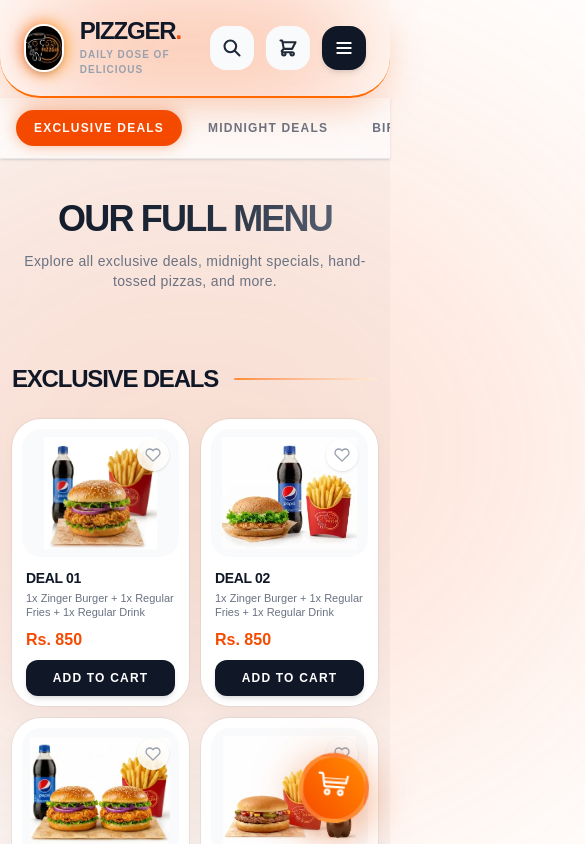
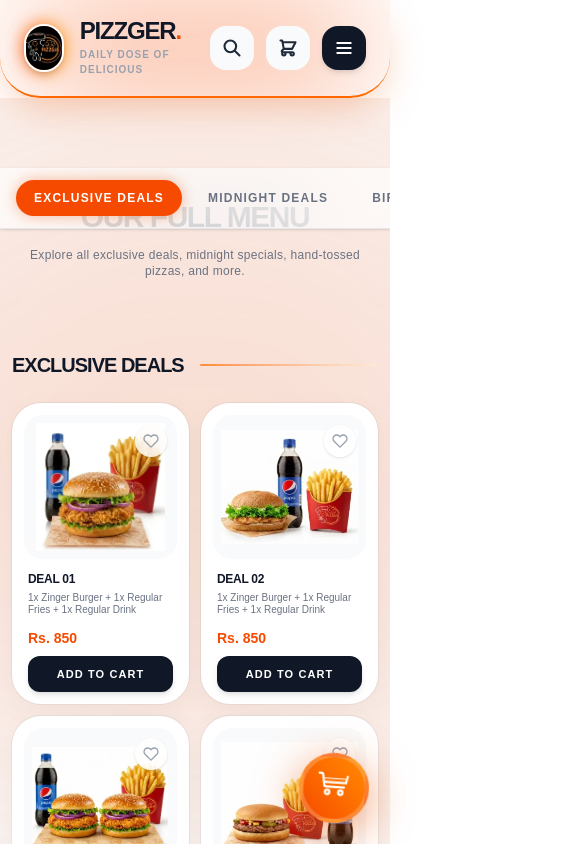
Before and after one commit to pizzgerrawalpindi-maker/premium-food-website, a Next.js app: page /menu in a window 390 px wide. Shown: the top 844 px of the page, 585 px wide, since content can reach past the window. Built offline with nearby package versions, Linux system fonts and the light colour scheme.

Commit message:
Update changes

```diff
--- a/src/app/menu/page.js
+++ b/src/app/menu/page.js
@@ -220,10 +220,10 @@
       : price;
 
     return (
-      <div className="group relative bg-white dark:bg-[#1c1410]/70 dark:backdrop-blur-xl rounded-[1.8rem] sm:rounded-[2.5rem] p-2.5 sm:p-3 flex flex-col shadow-[0_8px_30px_rgb(0,0,0,0.04)] dark:shadow-[0_10px_30px_rgba(234,88,12,0.1)] hover:shadow-[0_20px_50px_rgb(0,0,0,0.12)] hover:-translate-y-1.5 transition-all duration-300 ring-1 ring-gray-900/5 dark:ring-orange-500/20">
+      <div className="group relative bg-white dark:bg-[#1c1410]/70 dark:backdrop-blur-xl rounded-[1.8rem] sm:rounded-[2.5rem] p-3 sm:p-4 flex flex-col shadow-[0_8px_30px_rgb(0,0,0,0.04)] dark:shadow-[0_10px_30px_rgba(234,88,12,0.1)] hover:shadow-[0_20px_50px_rgb(0,0,0,0.12)] hover:-translate-y-1.5 transition-all duration-300 ring-1 ring-gray-900/5 dark:ring-orange-500/20 w-full max-w-sm mx-auto">
 
         {/* Top Image Area */}
-        <div className="w-full h-32 sm:h-48 bg-gray-50 dark:bg-[#18110e] rounded-[1.2rem] sm:rounded-[1.5rem] relative overflow-hidden mb-3 sm:mb-4 flex items-center justify-center p-2">
+        <div className="w-full h-36 sm:h-48 bg-gray-50 dark:bg-[#18110e] rounded-[1.2rem] sm:rounded-[1.5rem] relative overflow-hidden mb-3 sm:mb-4 flex items-center justify-center p-2">
           <img
             src={`/${imageNum}.webp`}
             alt={title}
@@ -247,16 +247,16 @@
 
         {/* Bottom Content Area */}
         <div className="flex flex-col flex-grow px-1">
-          <h3 className="font-black text-gray-900 dark:text-white text-sm sm:text-lg uppercase tracking-tight leading-snug">{title}</h3>
-          <p className="text-[11px] sm:text-sm text-gray-500 dark:text-orange-200/70 mt-1 sm:mt-2 font-medium leading-tight sm:leading-snug line-clamp-2 min-h-[30px] sm:min-h-[40px]">
+          <h3 className="font-black text-gray-900 dark:text-white text-xs sm:text-lg uppercase tracking-tight leading-snug">{title}</h3>
+          <p className="text-[10px] sm:text-sm text-gray-500 dark:text-orange-200/70 mt-1 sm:mt-2 font-medium leading-tight sm:leading-snug line-clamp-2 min-h-[28px] sm:min-h-[40px]">
             {description}
           </p>
 
-          <div className="mt-1 sm:mt-2 mb-2 sm:mb-3 min-h-[26px] sm:min-h-[32px] flex items-end">
+          <div className="mt-1 sm:mt-2 mb-2 sm:mb-3 min-h-[24px] sm:min-h-[32px] flex items-end">
             {displayPrice ? (
-               <span className="text-orange-600 dark:text-orange-400 font-black text-base sm:text-xl">{displayPrice}</span>
+               <span className="text-orange-600 dark:text-orange-400 font-black text-sm sm:text-xl">{displayPrice}</span>
             ) : (
-               <span className="text-[10px] sm:text-sm font-bold text-gray-400 dark:text-orange-200/50 uppercase tracking-widest">Select Size</span>
+               <span className="text-[9px] sm:text-sm font-bold text-gray-400 dark:text-orange-200/50 uppercase tracking-widest">Select Size</span>
             )}
           </div>
 
@@ -266,7 +266,7 @@
               <select
                 value={selectedSize}
                 onChange={(e) => { setSelectedSize(e.target.value); setError(false); }}
-                className={`w-full p-2 sm:p-2.5 rounded-xl border-2 text-xs sm:text-sm font-bold bg-gray-50 dark:bg-[#120D0A] text-gray-700 dark:text-orange-100 outline-none transition-colors appearance-none cursor-pointer ${
+                className={`w-full p-2 sm:p-2.5 rounded-xl border-2 text-[11px] sm:text-sm font-bold bg-gray-50 dark:bg-[#120D0A] text-gray-700 dark:text-orange-100 outline-none transition-colors appearance-none cursor-pointer ${
                   error ? 'border-red-500 ring-1 ring-red-500' : 'border-gray-200 dark:border-orange-500/30 focus:border-orange-500 hover:bg-gray-100 dark:hover:bg-[#18110e]'
                 }`}
               >
@@ -278,13 +278,13 @@
               <div className="absolute right-2.5 top-1/2 -translate-y-1/2 pointer-events-none">
                 <svg className="w-3.5 h-3.5 sm:w-4 sm:h-4 text-gray-400 dark:text-orange-200/60" fill="none" stroke="currentColor" viewBox="0 0 24 24"><path strokeLinecap="round" strokeLinejoin="round" strokeWidth="2" d="M19 9l-7 7-7-7"></path></svg>
               </div>
-              {error && <span className="absolute -top-4 right-1 text-[10px] text-red-500 font-black tracking-widest uppercase bg-white dark:bg-[#120D0A] px-1">Required!</span>}
+              {error && <span className="absolute -top-4 right-1 text-[9px] text-red-500 font-black tracking-widest uppercase bg-white dark:bg-[#120D0A] px-1">Required!</span>}
             </div>
           )}
 
           <button
             onClick={handleAddToCartClick}
-            className={`mt-auto w-full font-bold py-2.5 sm:py-3.5 rounded-xl uppercase tracking-widest text-xs sm:text-sm transition-all active:scale-95 shadow-md hover:shadow-lg cursor-pointer ${
+            className={`mt-auto w-full font-bold py-2.5 sm:py-3.5 rounded-xl uppercase tracking-widest text-[11px] sm:text-sm transition-all active:scale-95 shadow-md hover:shadow-lg cursor-pointer ${
               addedEffect ? 'bg-green-600 text-white' : 'bg-gray-900 dark:bg-orange-600 hover:bg-black dark:hover:bg-orange-700 text-white'
             }`}
           >
@@ -297,7 +297,7 @@
 
   const SectionHeader = ({ title, subtitle }) => (
     <div className="flex items-center gap-4 sm:gap-6 mb-6 sm:mb-8">
-      <h2 className="text-2xl sm:text-3xl md:text-4xl font-black uppercase tracking-tighter text-gray-900 dark:text-white whitespace-nowrap">
+      <h2 className="text-xl sm:text-3xl md:text-4xl font-black uppercase tracking-tighter text-gray-900 dark:text-white whitespace-nowrap">
         {title}
       </h2>
       <div className="h-[2px] flex-grow bg-gradient-to-r from-orange-500 to-orange-100 dark:to-orange-900/50 rounded-full opacity-70"></div>
@@ -307,7 +307,7 @@
 
   const SubSectionHeader = ({ title }) => (
     <div className="flex items-center gap-4 mb-4 sm:mb-6 mt-4">
-      <h3 className="text-lg sm:text-xl font-extrabold uppercase tracking-wide text-transparent bg-clip-text bg-gradient-to-r from-orange-600 to-orange-400">
+      <h3 className="text-base sm:text-xl font-extrabold uppercase tracking-wide text-transparent bg-clip-text bg-gradient-to-r from-orange-600 to-orange-400">
         {title}
       </h3>
       <div className="h-px flex-grow bg-gray-200 dark:bg-orange-500/20"></div>
@@ -335,7 +335,7 @@
   };
 
   return (
-    <div className="min-h-screen bg-[#FAFAFA] dark:bg-[#120D0A] text-gray-900 dark:text-gray-100 antialiased relative z-0 transition-colors duration-500">
+    <div className="min-h-screen bg-[#FAFAFA] dark:bg-[#120D0A] text-gray-900 dark:text-gray-100 antialiased relative z-0 transition-colors duration-500 overflow-x-hidden">
 
       <style dangerouslySetInnerHTML={{__html: `
         .hide-scrollbar::-webkit-scrollbar { display: none; }
@@ -349,7 +349,7 @@
         .animate-custom-shake { animation: custom-shake 2s infinite ease-in-out; }
       `}} />
 
-      {/* Background Ambient High-Intensity Central Orange Light Reflections */}
+      {/* Background Ambient Lights */}
       <div className="absolute top-0 left-1/2 -translate-x-1/2 w-[900px] h-[700px] bg-orange-600/15 dark:bg-orange-600/25 rounded-full blur-[140px] pointer-events-none -z-10"></div>
       <div className="absolute top-[30%] left-10 w-[450px] h-[450px] bg-amber-600/10 rounded-full blur-[130px] pointer-events-none -z-10"></div>
       <div className="absolute top-[70%] right-10 w-[550px] h-[550px] bg-orange-500/15 rounded-full blur-[160px] pointer-events-none -z-10"></div>
@@ -374,13 +374,13 @@
         </div>
       </div>
 
-      <div className="max-w-[85rem] mx-auto space-y-16 sm:space-y-24 pt-10 sm:pt-12 pb-32 px-3 sm:px-6 lg:px-8 overflow-x-hidden">
+      <div className="max-w-[85rem] mx-auto space-y-16 sm:space-y-24 pt-10 sm:pt-12 pb-32 px-3 sm:px-6 lg:px-8 w-full">
 
         <div className="text-center pb-2 sm:pb-4">
-          <h1 className="text-4xl sm:text-6xl md:text-7xl font-black uppercase tracking-tighter text-transparent bg-clip-text bg-gradient-to-r from-gray-900 via-gray-800 to-gray-500 dark:from-white dark:via-orange-100 dark:to-orange-300 mb-3 sm:mb-4">
+          <h1 className="text-3xl sm:text-6xl md:text-7xl font-black uppercase tracking-tighter text-transparent bg-clip-text bg-gradient-to-r from-gray-900 via-gray-800 to-gray-500 dark:from-white dark:via-orange-100 dark:to-orange-300 mb-3 sm:mb-4">
             Our Full Menu
           </h1>
-          <p className="text-gray-500 dark:text-orange-200/70 text-sm sm:text-lg font-medium tracking-wide max-w-2xl mx-auto px-2">
+          <p className="text-gray-500 dark:text-orange-200/70 text-xs sm:text-lg font-medium tracking-wide max-w-2xl mx-auto px-2">
             Explore all exclusive deals, midnight specials, hand-tossed pizzas, and more.
           </p>
         </div>
```
